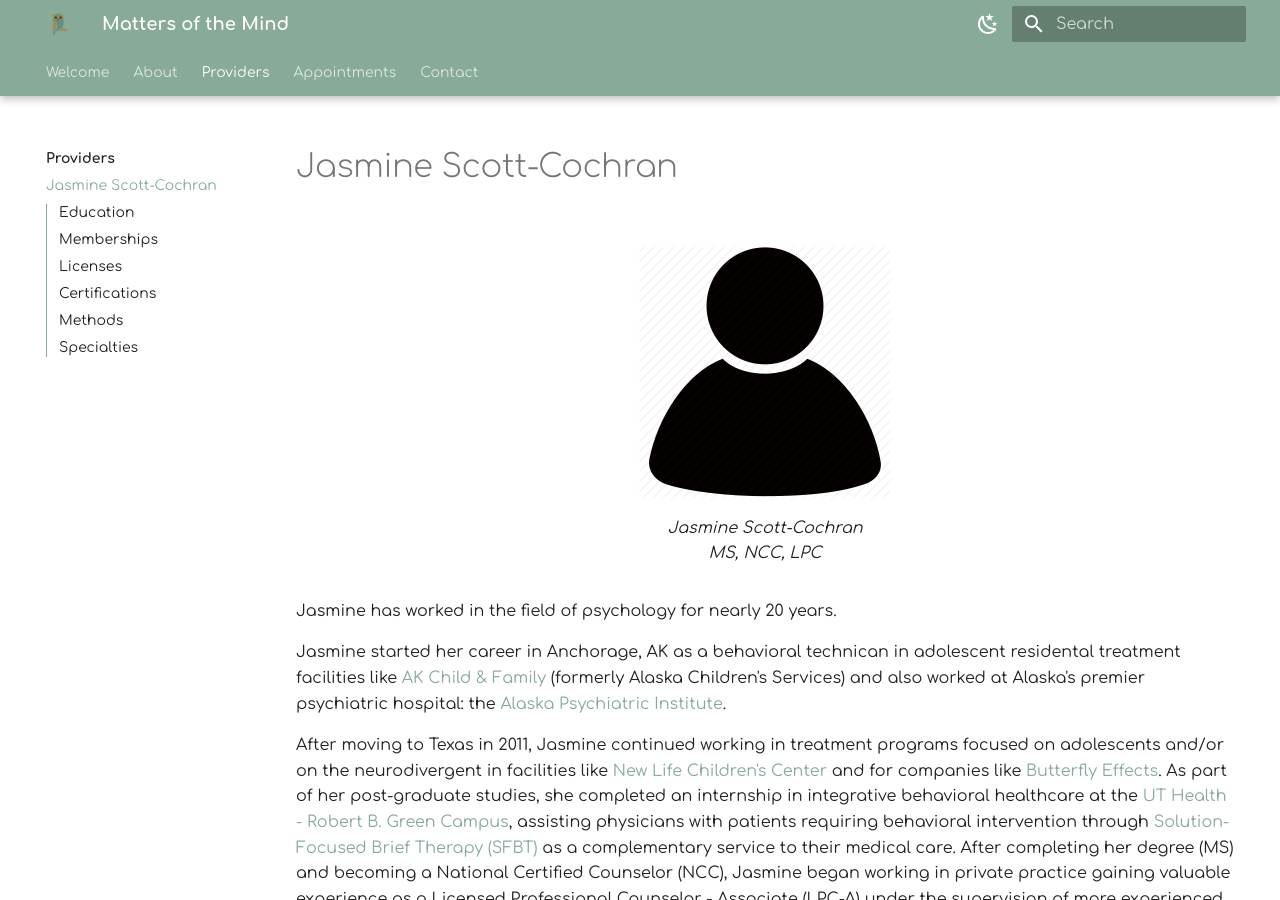
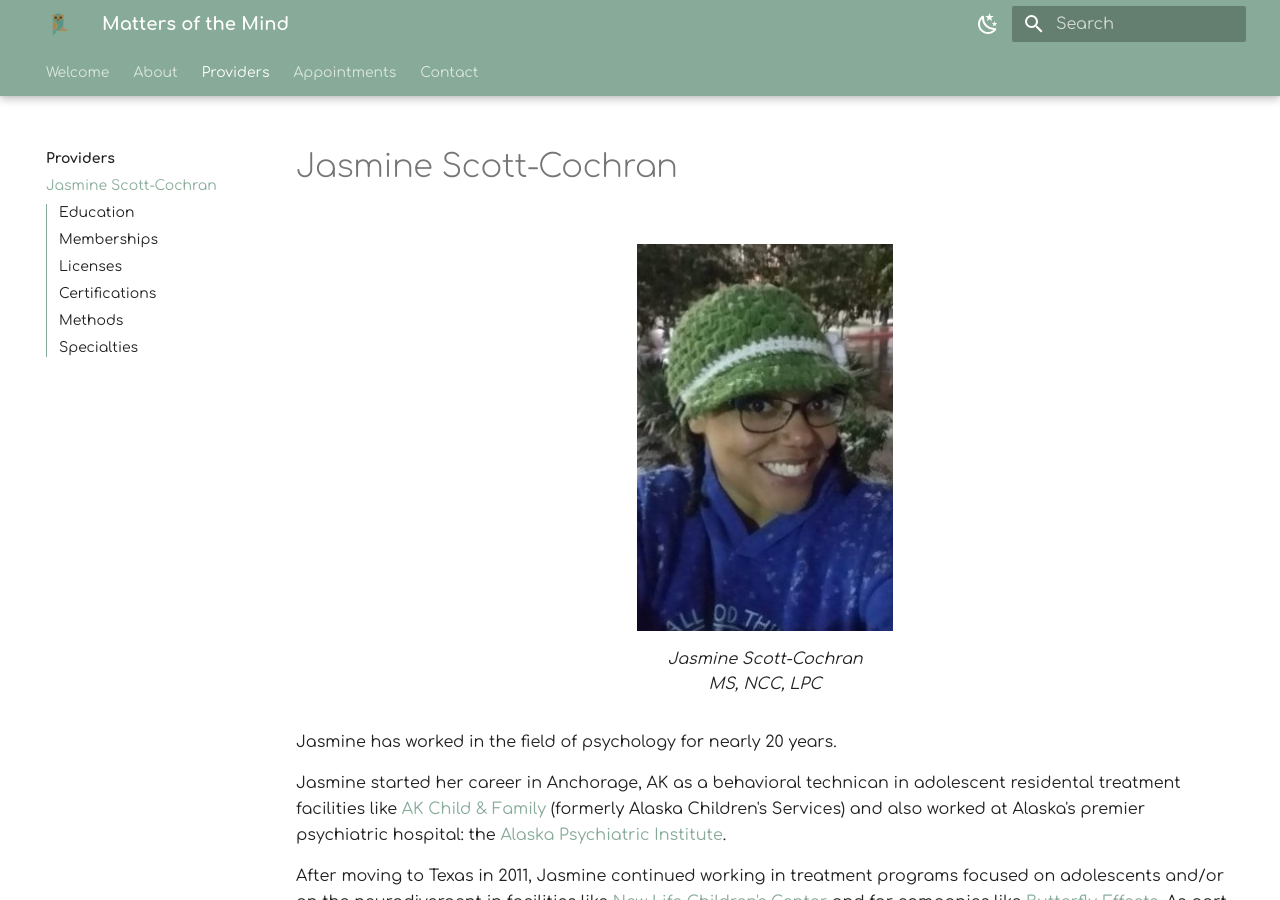
Before and after one commit to motm-therapy/website, an MkDocs documentation site: the page built from docs/providers/jasmine.md, in a window 1280 px wide and 900 px high. Built offline with MkDocs 1.6.1 and Material for MkDocs 9.7.7, drawn with Linux system fonts in a browser that asks for light colours.

Commit message:
Update jasmine.md

```diff
--- a/docs/providers/jasmine.md
+++ b/docs/providers/jasmine.md
@@ -1,7 +1,7 @@
 # Jasmine Scott-Cochran
 
 <figure markdown>
-  ![Jasmine Scott-Cochran](assets/provider.jpg){ height="256" width="256" loading="lazy" }
+  ![Jasmine Scott-Cochran](assets/jasmine.jpeg){ height="384" width="256" loading="lazy" }
   <figcaption>
     Jasmine Scott-Cochran<br>MS, NCC, LPC
   </figcaption>
```
